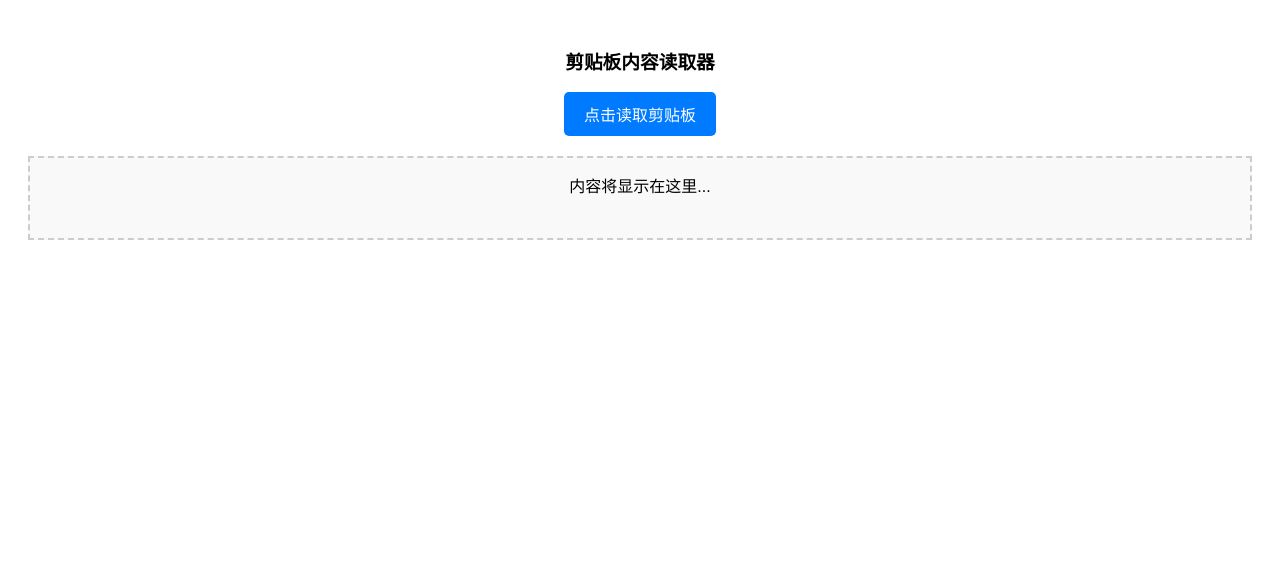
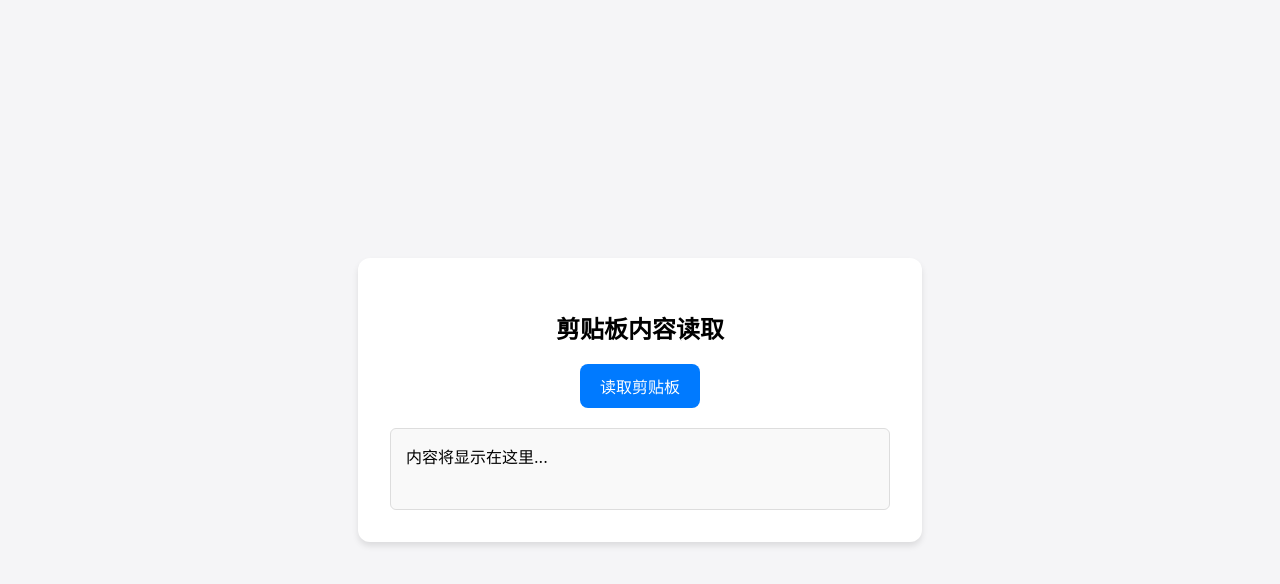
Before and after one commit to 1536455187/sk5, a plain HTML site: page index.html in a window 1280 px wide. Drawn offline with Linux system fonts and the light colour scheme.

Commit message:
Update index.html

```diff
--- a/index.html
+++ b/index.html
@@ -3,58 +3,89 @@
 <head>
     <meta charset="UTF-8">
     <meta name="viewport" content="width=device-width, initial-scale=1.0">
-    <title>读取剪贴板示例</title>
+    <title>剪贴板读取示例</title>
     <style>
-        body { font-family: sans-serif; padding: 20px; text-align: center; }
-        #display {
+        body {
+            font-family: -apple-system, BlinkMacSystemFont, "Segoe UI", Roboto, sans-serif;
+            display: flex;
+            flex-direction: column;
+            align-items: center;
+            justify-content: center;
+            height: 100vh;
+            margin: 0;
+            background-color: #f5f5f7;
+        }
+        .container {
+            background: white;
+            padding: 2rem;
+            border-radius: 12px;
+            box-shadow: 0 4px 6px rgba(0,0,0,0.1);
+            width: 80%;
+            max-width: 500px;
+            text-align: center;
+        }
+        button {
+            background-color: #007AFF;
+            color: white;
+            border: none;
+            padding: 10px 20px;
+            border-radius: 8px;
+            font-size: 16px;
+            cursor: pointer;
+            transition: background 0.2s;
+        }
+        button:hover {
+            background-color: #0056b3;
+        }
+        #output {
             margin-top: 20px;
             padding: 15px;
-            border: 2px dashed #ccc;
+            background: #f9f9f9;
+            border: 1px solid #ddd;
+            border-radius: 6px;
             min-height: 50px;
             word-break: break-all;
-            background: #f9f9f9;
-        }
-        button {
-            padding: 10px 20px;
-            font-size: 16px;
-            cursor: pointer;
-            background-color: #007bff;
-            color: white;
-            border: none;
-            border-radius: 5px;
+            text-align: left;
+            white-space: pre-wrap;
         }
     </style>
 </head>
 <body>
 
-    <h3>剪贴板内容读取器</h3>
-
-    <button id="readBtn">点击读取剪贴板</button>
-
-    <div id="display">内容将显示在这里...</div>
+<div class="container">
+    <h2>剪贴板内容读取</h2>
+    <button id="readBtn">读取剪贴板</button>
+    <div id="output">内容将显示在这里...</div>
+</div>
 
 <script>
-        const btn = document.getElementById('readBtn');
-        const display = document.getElementById('display');
+    const readBtn = document.getElementById('readBtn');
+    const output = document.getElementById('output');
 
-        btn.addEventListener('click', async () => {
+    readBtn.addEventListener('click', async () => {
         try {
-                // 调用浏览器标准的 Clipboard API
+            // 检查浏览器是否支持该 API
+            if (!navigator.clipboard) {
+                throw new Error('您的浏览器不支持剪贴板 API');
+            }
+
+            // 请求读取文本内容
             const text = await navigator.clipboard.readText();
 
             if (text) {
-                    display.innerText = "读取到的内容：\n" + text;
-                    display.style.color = "black";
+                output.textContent = text;
+                output.style.color = '#333';
             } else {
-                    display.innerText = "剪贴板是空的";
+                output.textContent = '剪贴板目前为空。';
+                output.style.color = '#999';
             }
         } catch (err) {
-                // 如果用户拒绝权限或环境不支持
-                display.innerText = "读取失败: " + err.message;
-                display.style.color = "red";
+            output.textContent = '读取失败: ' + err.message;
+            output.style.color = 'red';
             console.error('无法读取剪贴板: ', err);
         }
     });
 </script>
+
 </body>
 </html>
```
Lines whose indentation alone changed are shown as unchanged.
